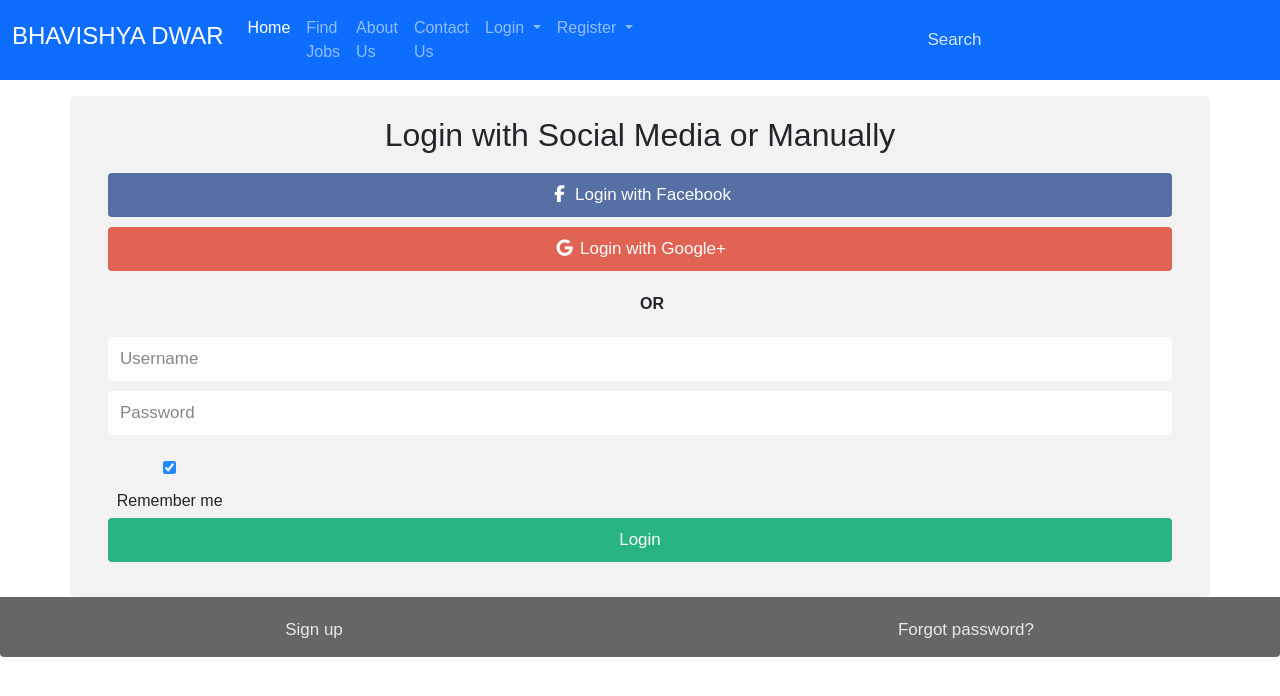
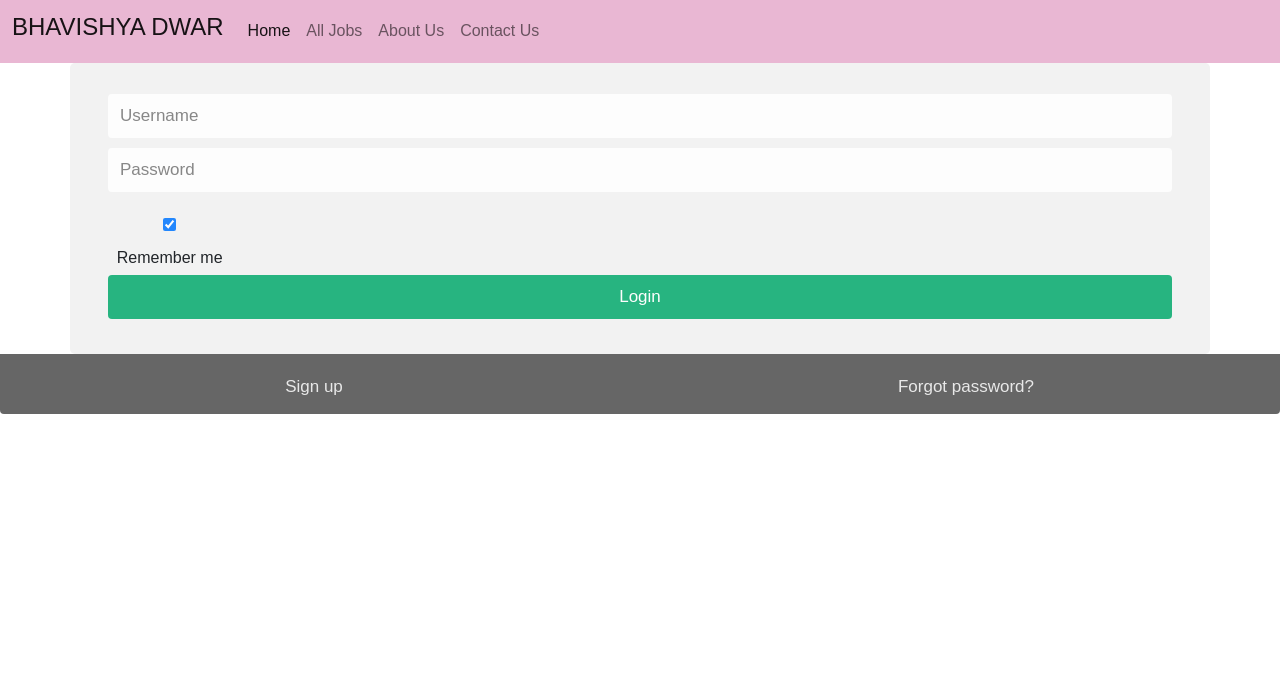
Before and after one commit to ananperwala/bhdwar, a website: page signin.html in a window 1280 px wide. Drawn offline with nearby package versions, Linux system fonts and the light colour scheme.

Commit message:
Update signin.html

```diff
--- a/signin.html
+++ b/signin.html
@@ -24,13 +24,19 @@
       src="https://kit.fontawesome.com/afc894f56e.js"
       crossorigin="anonymous"
     ></script>
+    <style>
+      .nas{
+            background-color:rgb(233, 183, 211) ;
+        }
+    </style>
   </head>
   <body>
-    <nav class="navbar navbar-expand-lg navbar-dark bg-primary">
+    <div class="nas">
+      <nav class="navbar navbar-expand-lg  navbar-custom">
             <div class="container-fluid">
-        <a class="navbar-brand" href="#"
-          ><h4 style="font-family: copperplate, Fantasy">BHAVISHYA DWAR</h4></a
-        >
+              <a class="navbar-brand" href="#"><h4 style="font-family:Arial, Helvetica, sans-serif">
+                  BHAVISHYA DWAR
+                </h4></a>
               <button
                 class="navbar-toggler"
                 type="button"
@@ -48,7 +54,7 @@
                     <a class="nav-link active" aria-current="page" href="#">Home</a>
                   </li>
                   <li class="nav-item">
-              <a class="nav-link" href="#">Find Jobs</a>
+                    <a class="nav-link" href="#">All Jobs</a>
                   </li>
                   <li class="nav-item">
                     <a class="nav-link" href="#">About Us</a>
@@ -56,67 +62,27 @@
                   <li class="nav-item">
                     <a class="nav-link" href="#">Contact Us</a>
                   </li>
-            <li class="nav-item dropdown">
-              <a
-                class="nav-link dropdown-toggle"
-                href="#"
-                role="button"
-                data-bs-toggle="dropdown"
-                aria-expanded="false"
-              >
-                Login
-              </a>
-              <ul class="dropdown-menu">
-                <li><a class="dropdown-item" href="#">For Companies</a></li>
-                <li><a class="dropdown-item" href="#">For Students</a></li>
-                <li><hr class="dropdown-divider" /></li>
-                <li></li>
                   </ul>
-            </li>
-            <li class="nav-item dropdown">
-              <a
-                class="nav-link dropdown-toggle"
-                href="#"
-                role="button"
-                data-bs-toggle="dropdown"
-                aria-expanded="false"
-              >
-                Register
-              </a>
-              <ul class="dropdown-menu">
-                <li><a class="dropdown-item" href="#">For Companies</a></li>
-                <li><a class="dropdown-item" href="#">For Students</a></li>
-                <li><hr class="dropdown-divider" /></li>
-                <li></li>
-              </ul>
-            </li>
-        </ul>
-            <button class="btn btn-outline-light" type="submit">Search</button>
-          </form>
-        </div>
               </div>
               </nav>
-    <ul></ul>
+          </div>
     <div class="container">
       <form action="/action_page.php">
         <div class="row">
-          <h2 style="text-align: center">
-            Login with Social Media or Manually
-          </h2>
 
           <div class="col">
-            <a href="#" class="fb btn">
+            <!-- <a href="#" class="fb btn">
               <i class="fa fa-facebook fa-fw"></i> Login with Facebook
-            </a>
+            </a> -->
             <!-- <a href="#" class="twitter btn">
               <i class="fa fa-twitter fa-fw"></i> Login with Twitter
             </a> -->
-            <a href="#" class="google btn"
+            <!-- <a href="#" class="google btn"
               ><i class="fa fa-google fa-fw"> </i> Login with Google+
-            </a>
-            <ul></ul>
+            </a> -->
+            <!-- <ul></ul>
             <b style="padding: 50%">OR</b>
-            <ul></ul>
+            <ul></ul> -->
             <input
               type="text"
               name="username"
@@ -209,7 +175,7 @@
     }
 
     /* add appropriate colors to fb, twitter and google buttons */
-    .fb {
+    /* .fb {
       background-color: #3b5998;
       color: white;
     }
@@ -222,7 +188,7 @@
     .google {
       background-color: #dd4b39;
       color: white;
-    }
+    } */
 
     /* style the submit button */
     input[type="submit"] {
```
Lines whose indentation alone changed are shown as unchanged.
